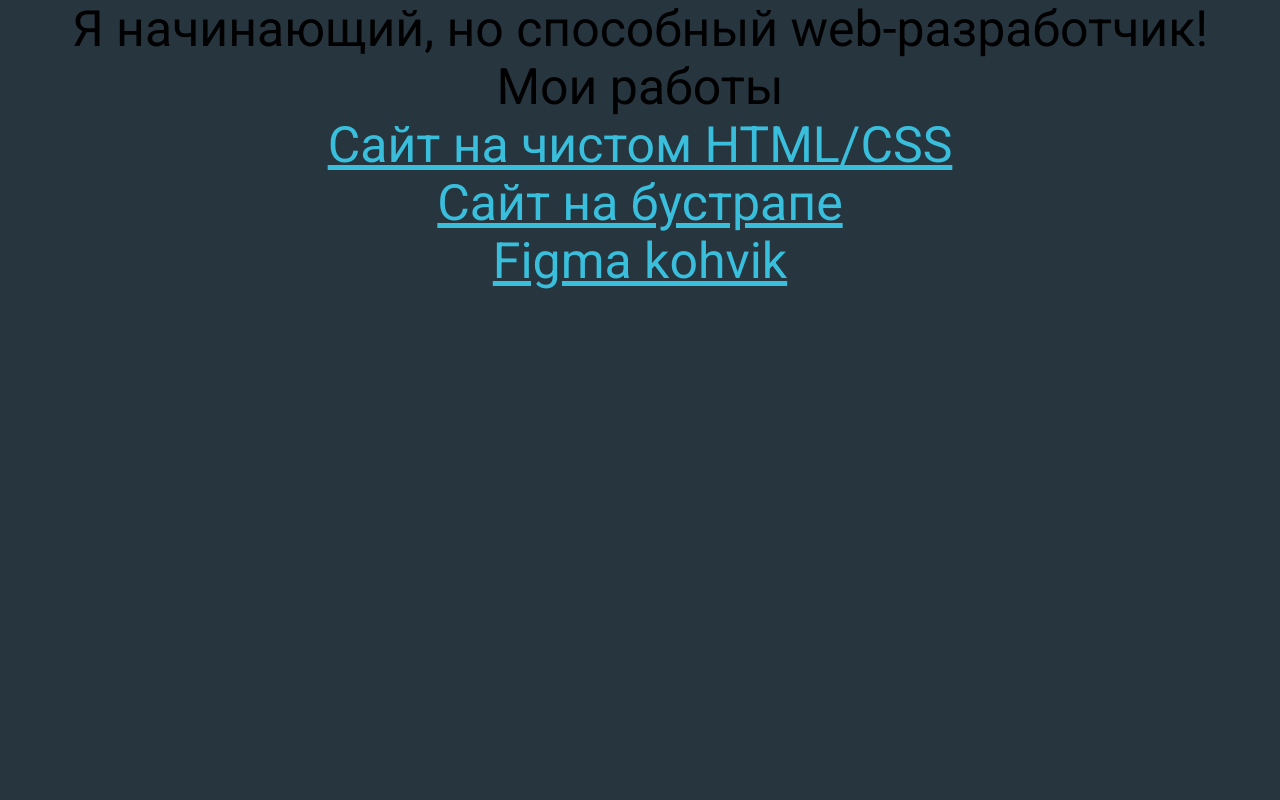
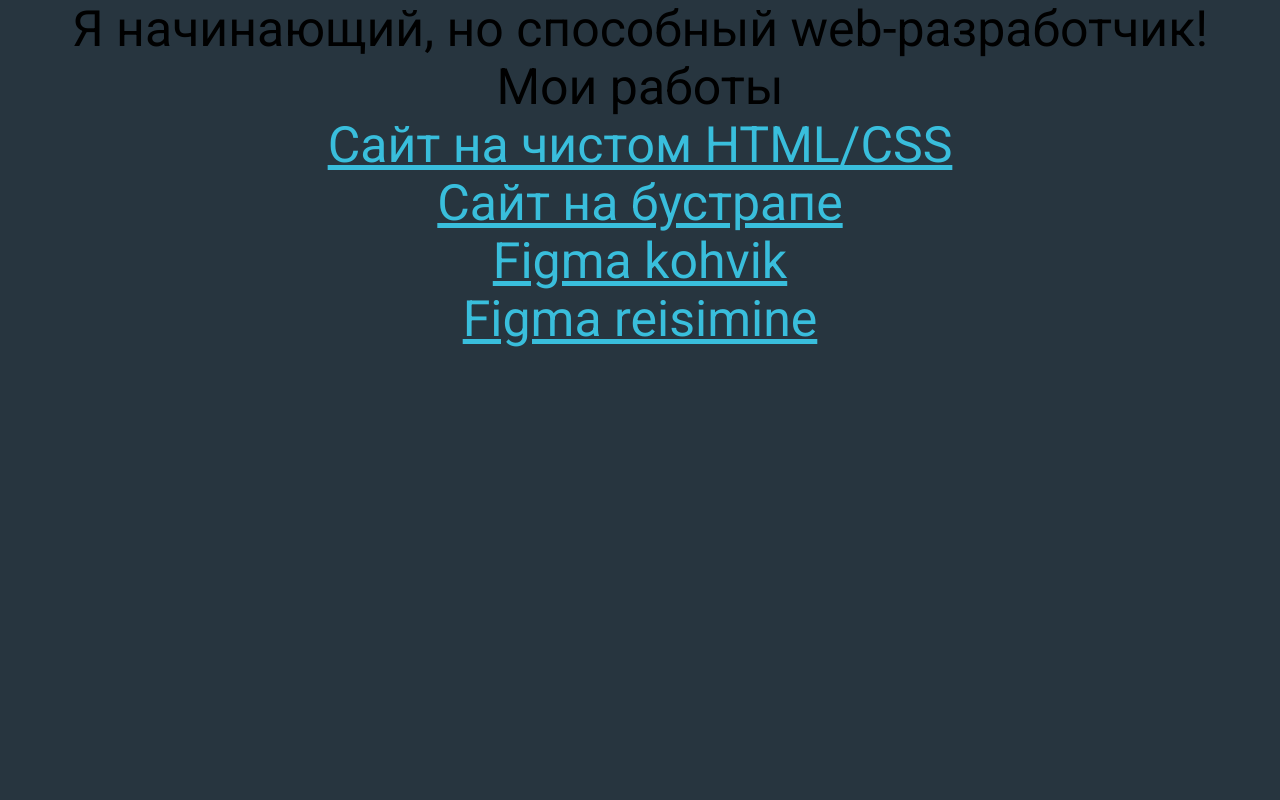
Before and after one commit to lopertut/lopertut.github.io, a plain HTML site: page index.html in a window 1280 px wide. Shown: the top 800 px of the page. Drawn offline with Linux system fonts and the light colour scheme.

Commit message:
just a commit

```diff
--- a/index.html
+++ b/index.html
@@ -25,6 +25,9 @@
   <div class="my_projects">
     <a href="https://www.figma.com/design/WYJLVh3BfuxpULMcvEcBkZ/atomar_lobash?node-id=0-1&t=T5nhoD5rWXbbCM0G-1">Figma kohvik</a>
   </div>
+  <div class="my_projects">
+    <a href="https://www.figma.com/design/4i6bNJVYaP7SBuaG1XJ5Wf/traveling?t=T5nhoD5rWXbbCM0G-1">Figma reisimine</a>
+  </div>
 </div>
 
 <footer>
```
